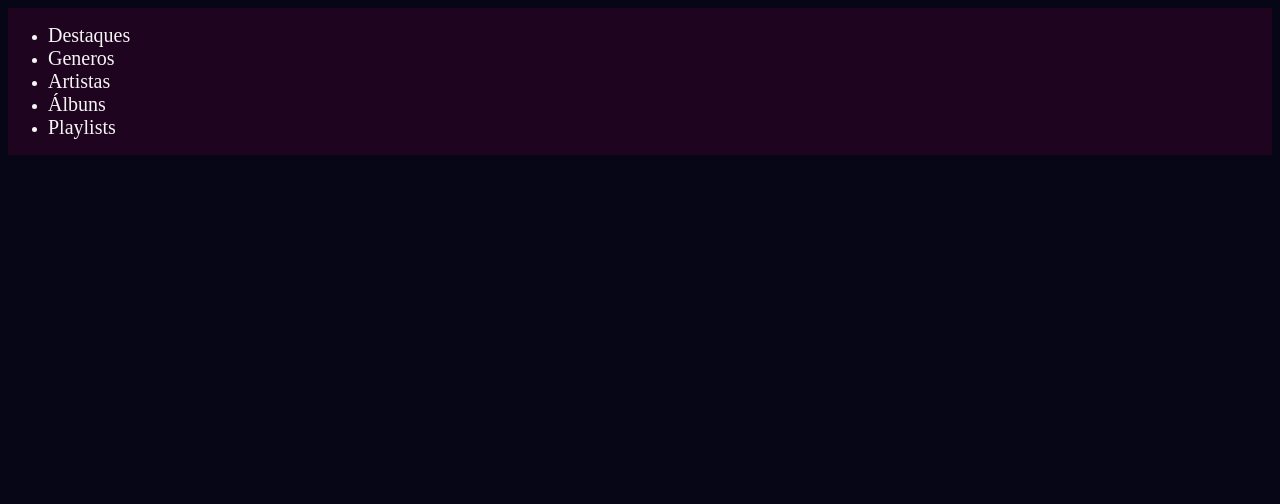
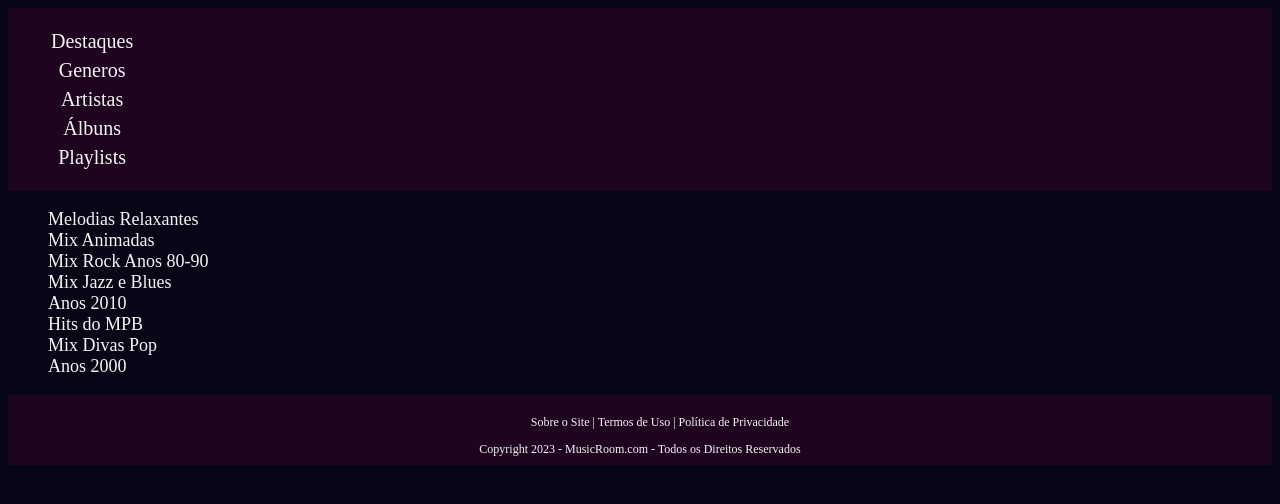
Before and after one commit to DianaLouise02/Site-Musica, a plain HTML site: page playlists.html in a window 1280 px wide. Drawn offline with Linux system fonts and the light colour scheme.

Commit message:
Algumas alterações HTML e Style.css

```diff
--- a/playlists.html
+++ b/playlists.html
@@ -5,6 +5,7 @@
     <meta http-equiv="X-UA-Compatible" content="IE=edge">
     <meta name="viewport" content="width=device-width, initial-scale=1.0">
     <link rel="stylesheet" href="style.css">
+    <link rel="stylesheet" href="playlists.css">
     <title>MusicRoom</title>
 </head>
 <body>
@@ -21,4 +22,32 @@
        </div>
      </nav>
   </header>
+
+<main>
+  <ul>
+    <li> Melodias Relaxantes</li>
+    <li>Mix Animadas</li>
+    <li>Mix Rock Anos 80-90</li>
+    <li> Mix Jazz e Blues</li>
+    <li> Anos 2010</li>
+    <li> Hits do MPB</li>
+    <li> Mix Divas Pop</li>
+    <li> Anos 2000</li>
+  </ul>
+</main>
+
+
+
+
+
+  <footer>
+
+    <ul>
+        <li> Sobre o Site    |    Termos de Uso     |   Política de Privacidade </li>
+    </ul>
+
+       <span>Copyright 2023 - MusicRoom.com - Todos os Direitos Reservados</span>
+
+</footer>
+
 </body>
--- a/style.css
+++ b/style.css
@@ -1,8 +1,28 @@
 header {
     background-color: rgb(31, 4, 31);
+    text-decoration-style: none;
+    padding-top: 0.2rem;
+    padding-bottom: 0.2rem;
     display: flex;
-   justify-content: space-between;
+}
 
+nav{
+text-align: center;
+background-color:rgb(31, 4, 31);
+
+}
+
+nav ul li{
+   list-style-type: none;
+   border: solid;
+   border-color:  rgb(31, 4, 31);
+}
+
+
+h1{
+   color: whitesmoke;
+   font-size: 20px;
+   text-align: center;
 }
 
 .pastas {
@@ -10,7 +30,17 @@ header {
      margin-top: 0.5rem;
      font-size: 16px;
      color: whitesmoke;
+
   }
+
+  main{
+   font-size: 18px;
+   color: whitesmoke;
+}
+
+main ul li{
+   list-style-type: none;
+}
  a{
     font-size: 20px;
     color: whitesmoke;
@@ -18,10 +48,31 @@ header {
  }
 
  .estilos {
-    font-size: 20px;
+    font-size: 16px;
     color: whitesmoke;
+    list-style-type:none;
+    display: flex;
  }
 
 body {
-    background-color:rgb(7, 6, 23) ;
+    background-color:rgb(7, 6, 23);
 }
+
+footer{
+   background-color: rgb(31, 4, 31);
+   color: whitesmoke;
+   font-size: 12px;
+   text-align: center;
+   padding-top: 0.5rem;
+   padding-bottom: 0.5rem;
+
+
+}
+
+ footer ul li{
+   list-style-type: none;
+}
+
+span{
+   text-align: center;
+}
```
Also changed, not shown: albuns.html (+14 -0 lines), artistas.html (+17 -0 lines), destaques.html (+20 -0 lines), generos.html (+12 -0 lines), cadastro.html (added), login.html (added), playlists.css (added).
